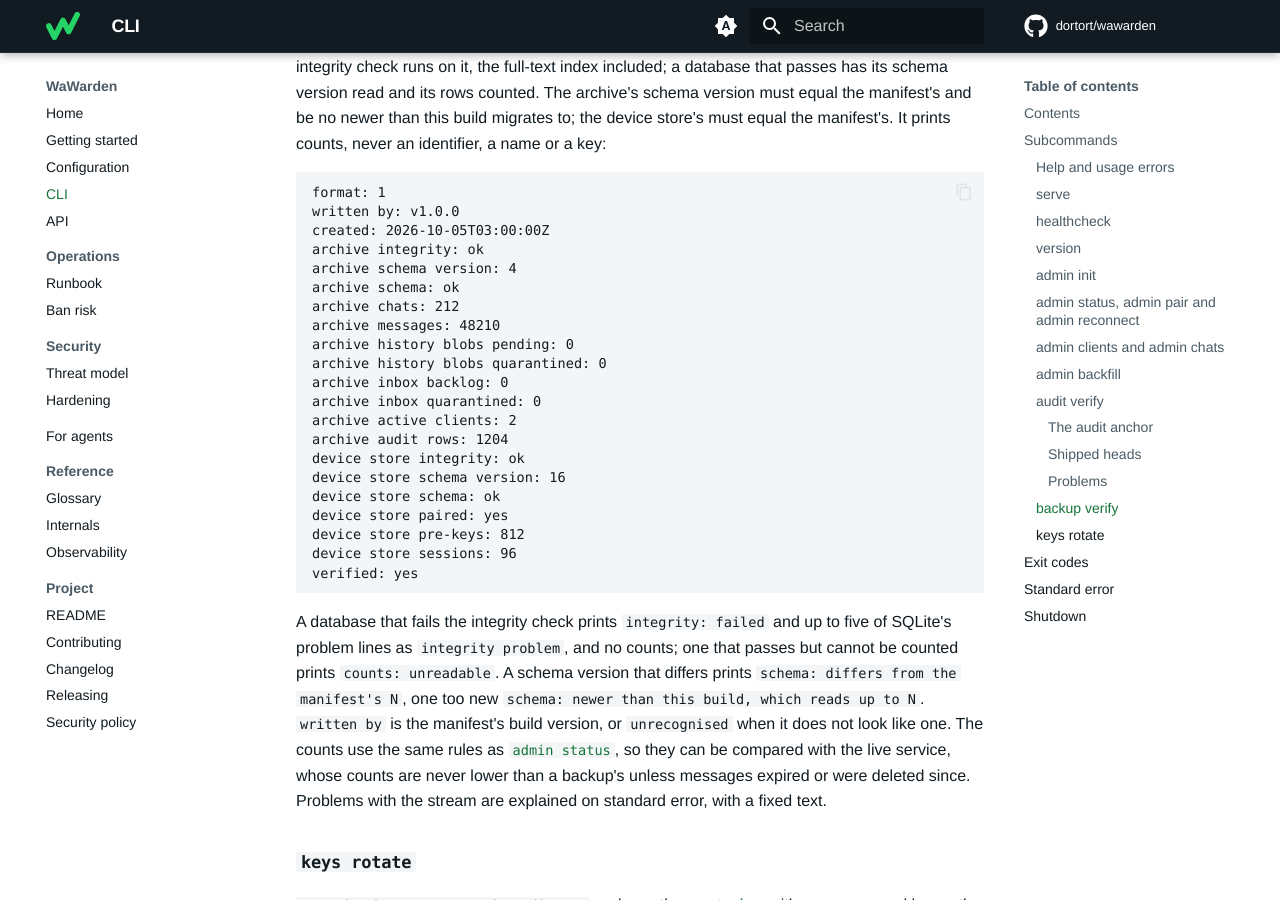
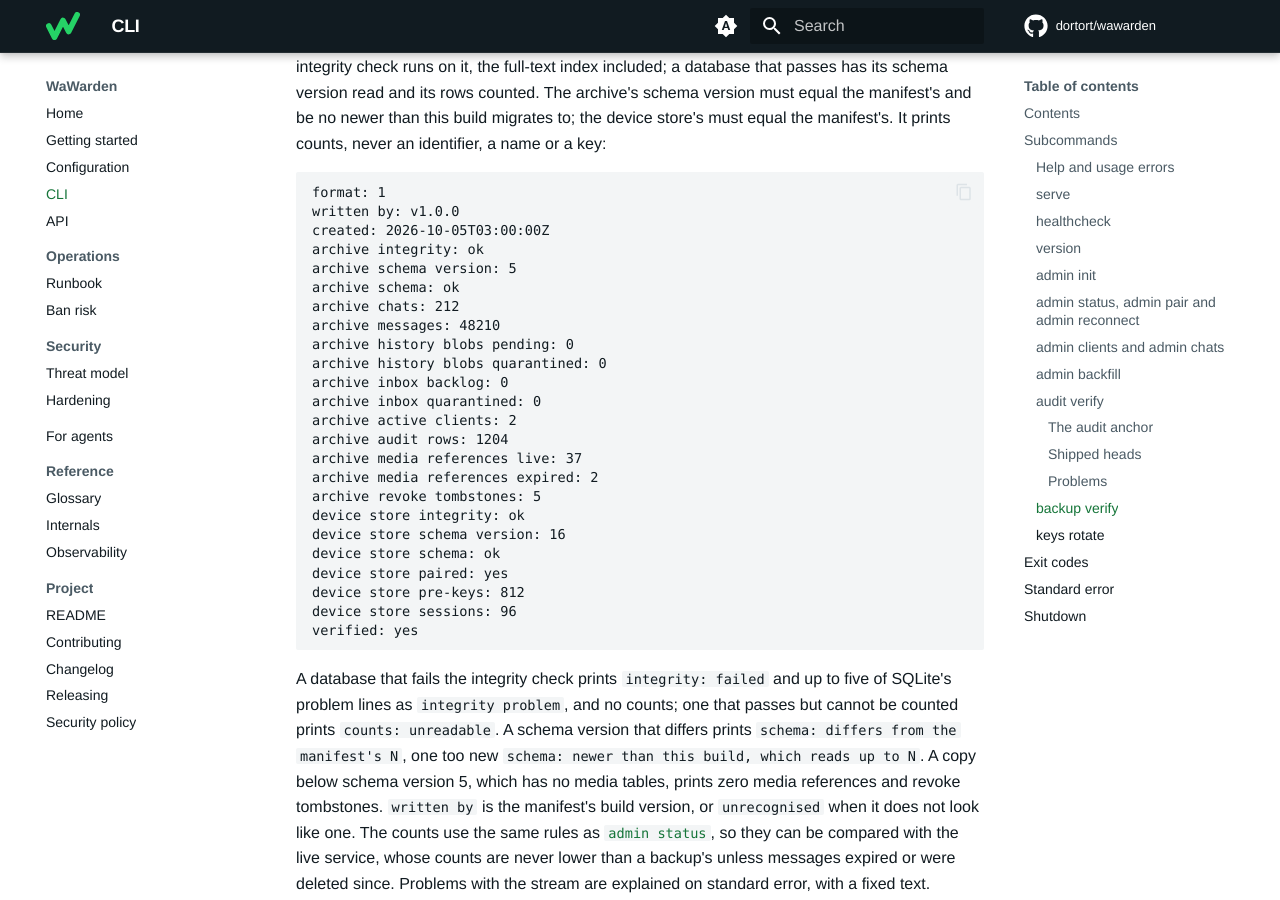
Before and after one commit to dortort/wawarden, an MkDocs documentation site: the page built from docs/cli.md, in a window 1280 px wide and 900 px high, scrolled down 10755 px. Built offline with MkDocs 1.6.1 and Material for MkDocs 9.7.7, drawn with Linux system fonts in a browser that asks for light colours; comment, search, counter and statistics services are not loaded.

Commit message:
feat(cli): print media reference and tombstone counts in backup verify
Co-Authored-By: Claude Opus 5.5 <noreply@anthropic.com>
Co-Authored-By: Claude Fable 5.1 <noreply@anthropic.com>

```diff
--- a/docs/cli.md
+++ b/docs/cli.md
@@ -402,7 +402,7 @@ format: 1
 written by: v1.0.0
 created: 2026-10-05T03:00:00Z
 archive integrity: ok
-archive schema version: 4
+archive schema version: 5
 archive schema: ok
 archive chats: 212
 archive messages: 48210
@@ -412,6 +412,9 @@ archive inbox backlog: 0
 archive inbox quarantined: 0
 archive active clients: 2
 archive audit rows: 1204
+archive media references live: 37
+archive media references expired: 2
+archive revoke tombstones: 5
 device store integrity: ok
 device store schema version: 16
 device store schema: ok
@@ -425,7 +428,9 @@ A database that fails the integrity check prints `integrity: failed` and up to
 five of SQLite's problem lines as `integrity problem`, and no counts; one that
 passes but cannot be counted prints `counts: unreadable`. A schema version
 that differs prints `schema: differs from the manifest's N`, one too new
-`schema: newer than this build, which reads up to N`. `written by` is the
+`schema: newer than this build, which reads up to N`. A copy below schema
+version 5, which has no media tables, prints zero media references and revoke
+tombstones. `written by` is the
 manifest's build version, or `unrecognised` when it does not look like one. The
 counts use the same rules as [`admin status`](#admin-status-admin-pair-and-admin-reconnect),
 so they can be compared with the live service, whose counts are never lower
```
Also changed, not shown: 2 other files.
